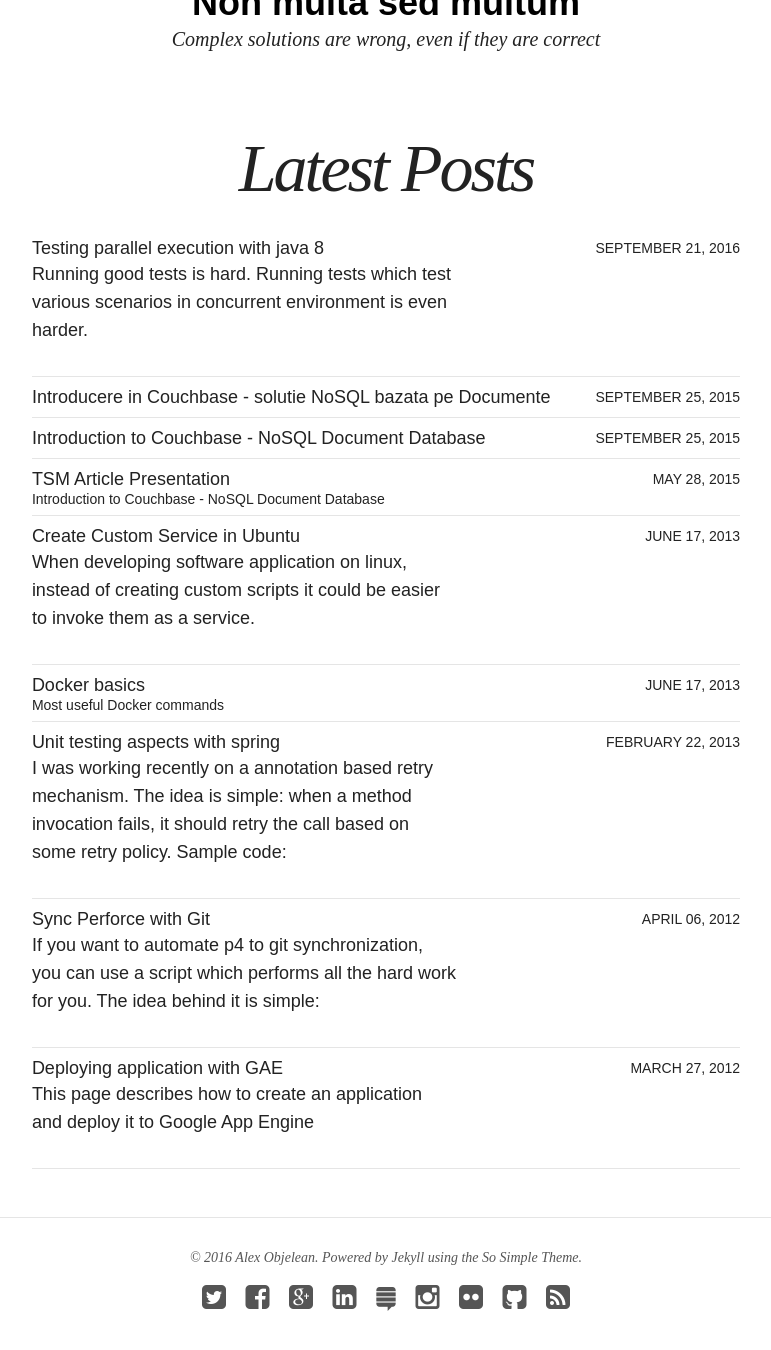
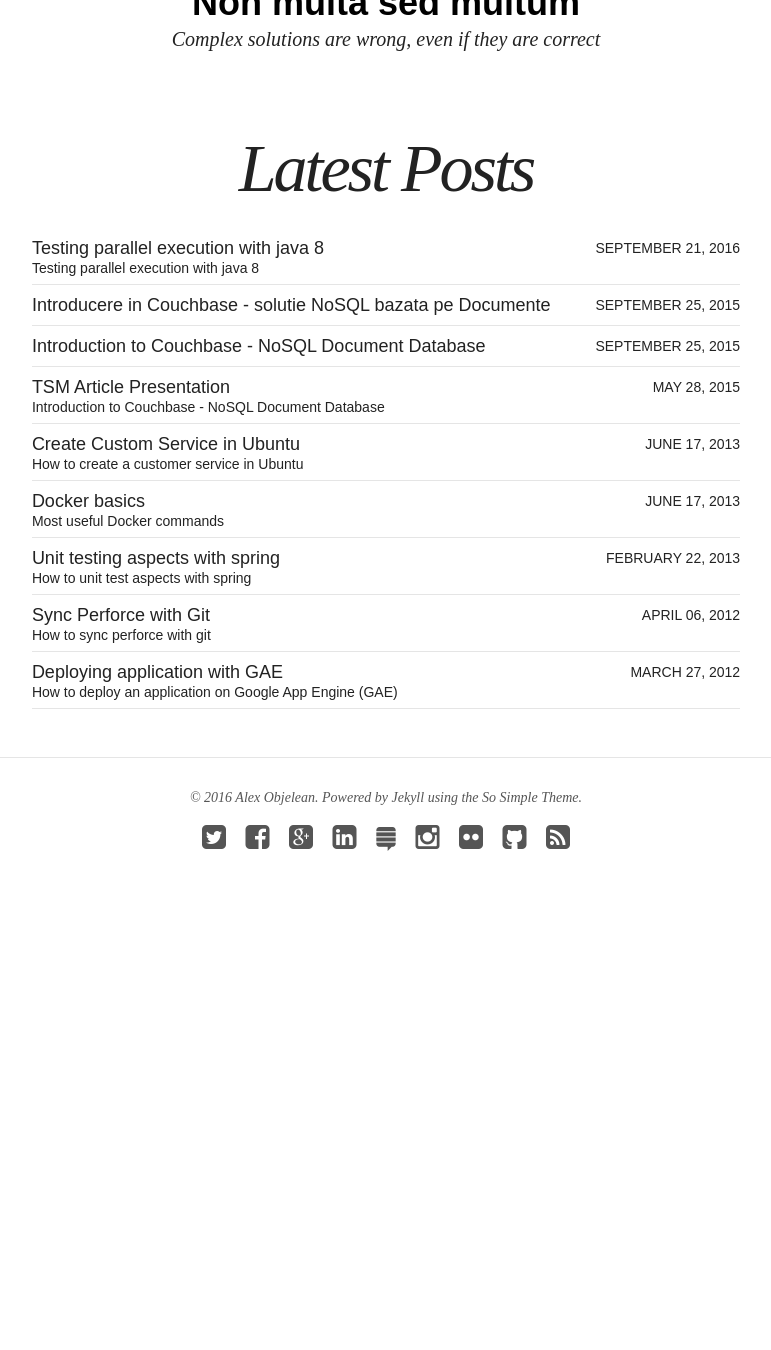
Before and after one commit to alexo/alexo.github.com, a Jekyll site: the page built from index.html, in a window 1280 px wide and 1400 px high, scrolled down 344 px. Shown: the top 1350 px of the window, without its empty margins (254-1025 px from the left). Built offline with Jekyll 4.4.1, drawn with Linux system fonts in a browser that asks for light colours; nearby versions of some CDN libraries; after the commit the page ends 1293 px from its top, so only the background shows below that.

Commit message:
update excerpts for all blog posts

```diff
--- a/_posts/blog/2012-03-27-deploying-application-with-gae.md
+++ b/_posts/blog/2012-03-27-deploying-application-with-gae.md
@@ -3,7 +3,7 @@ layout: post
 title: "Deploying application with GAE"
 modified:
 categories: blog
-excerpt:
+excerpt: "How to deploy an application on Google App Engine (GAE)"
 tags : [tutorial, appengine, deploy]
 comments: true
 image:
--- a/_posts/blog/2012-04-06-sync-p4-with-git.md
+++ b/_posts/blog/2012-04-06-sync-p4-with-git.md
@@ -3,7 +3,7 @@ layout: post
 title: "Sync Perforce with Git"
 modified:
 categories: blog
-excerpt:
+excerpt: "How to sync perforce with git"
 comments: true
 tags : [lesson]
 image:
--- a/_posts/blog/2013-02-22-unit-testing-aspects-with-spring.md
+++ b/_posts/blog/2013-02-22-unit-testing-aspects-with-spring.md
@@ -3,7 +3,7 @@ layout: post
 title: "Unit testing aspects with spring"
 modified:
 categories: blog
-excerpt:
+excerpt: "How to unit test aspects with spring"
 tags : [test, spring, java]
 comments: true
 image:
--- a/_posts/blog/2013-09-17-create-custom-service-in-ubuntu.md
+++ b/_posts/blog/2013-09-17-create-custom-service-in-ubuntu.md
@@ -3,7 +3,7 @@ layout: post
 title: "Create Custom Service in Ubuntu"
 modified:
 categories: blog
-excerpt:
+excerpt: "How to create a customer service in Ubuntu"
 tags : [linux, tips]
 comments: true
 image:
--- a/_posts/blog/2016-09-21-unit-testing-parallel-code.md
+++ b/_posts/blog/2016-09-21-unit-testing-parallel-code.md
@@ -3,7 +3,7 @@ layout: post
 title: "Testing parallel execution with java 8"
 modified:
 categories: blog
-excerpt:
+excerpt: "Testing parallel execution with java 8"
 tags : [test, java]
 comments: true
 image:
```
